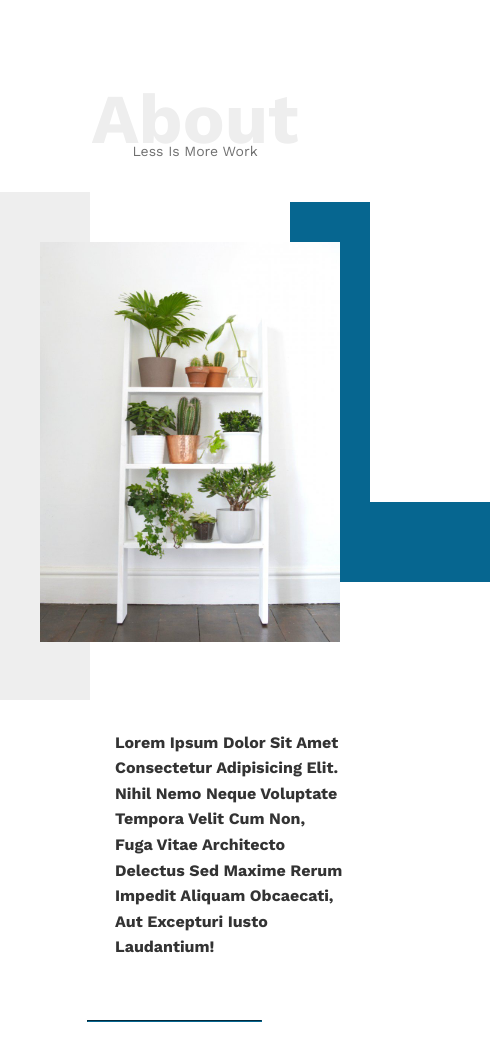
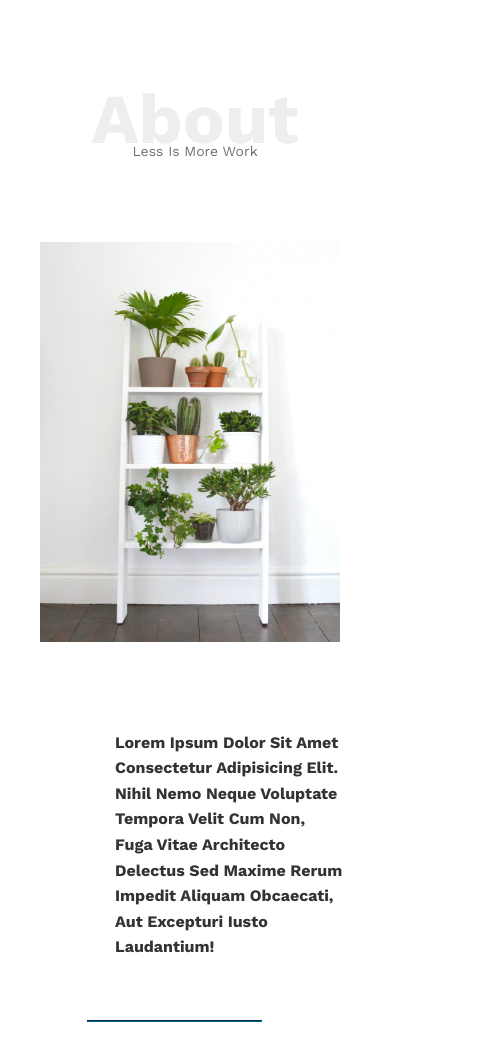
Before and after one commit to AhmedBenseidi/leon, a plain HTML site: page index.html in a window 390 px wide. Shown: the part 4227-5269 px from the top of the page, 490 px wide, since content can reach past the window. Drawn offline with nearby package versions, Linux system fonts and the light colour scheme.

Commit message:
fix scrole & portfilio image in mobail

```diff
--- a/css/mainStyle.css
+++ b/css/mainStyle.css
@@ -14,6 +14,9 @@
   text-decoration: none;
   text-transform: capitalize;
   line-height: 1.6;
+}
+html {
+  scroll-behavior: smooth;
 }
 body {
   font-family: "Work Sans", sans-serif;
@@ -215,6 +218,10 @@ main .welcome-wellpaiper p {
     flex-wrap: wrap;
     flex-direction: column;
   }
+  .about-section-img::after,
+  .about-section-img::before {
+    display: none;
+  }
 }
 .Portfolio {
   width: 100%;
```
